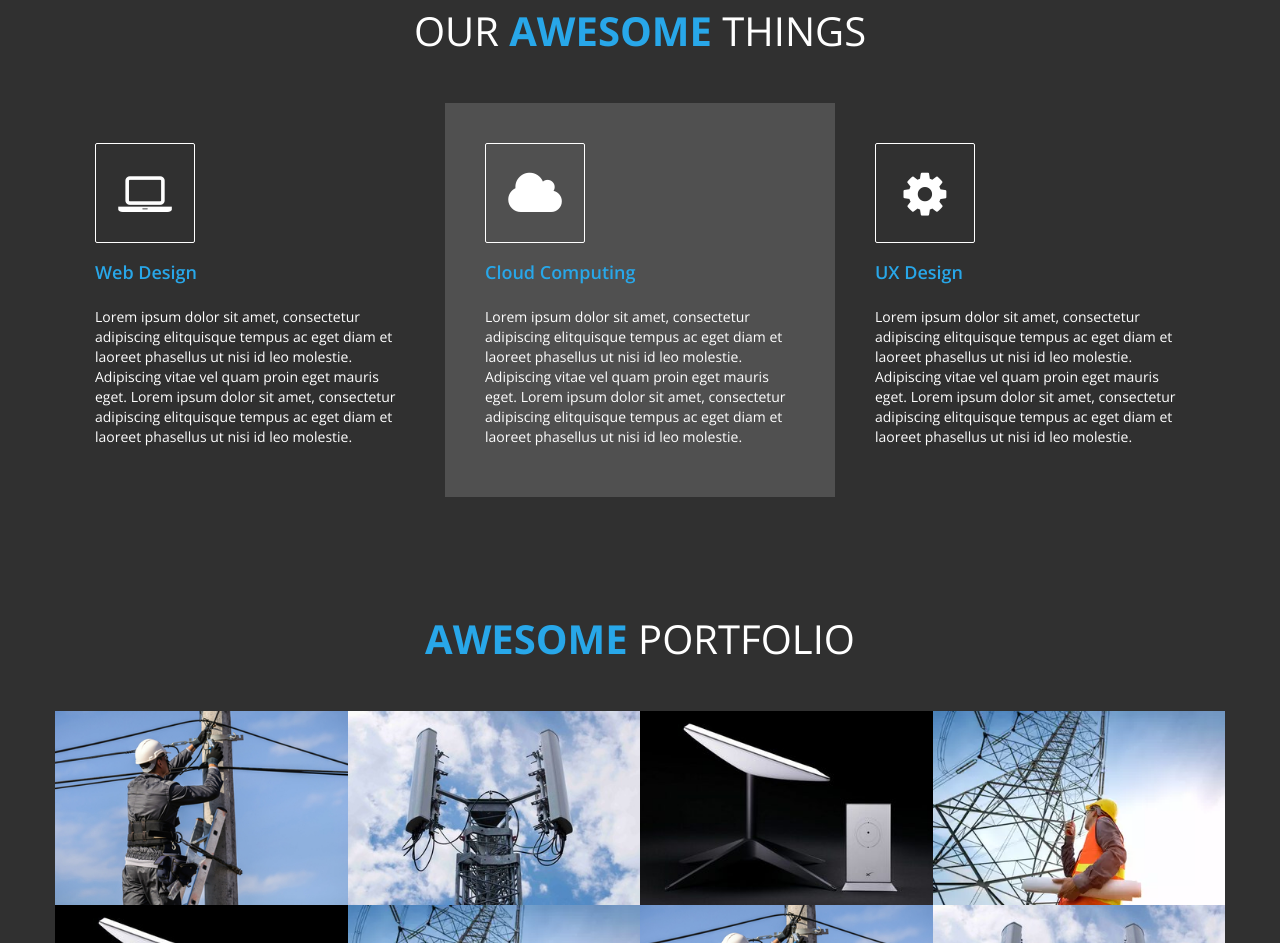
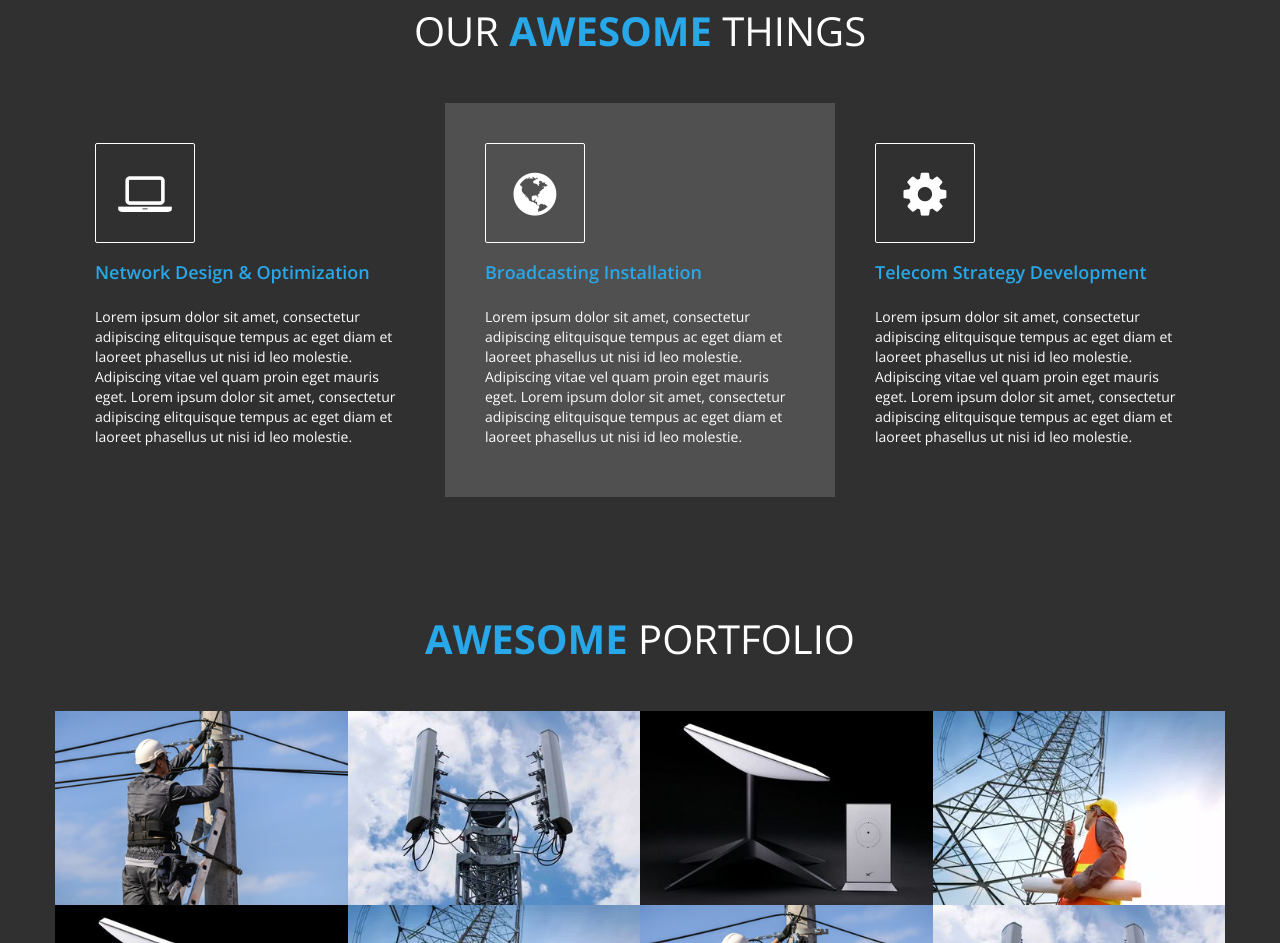
Before and after one commit to Afua-Wiah/arbawal, a plain HTML site: page index.html in a window 1280 px wide. Shown: the part 2193-3136 px from the top of the page. Drawn offline with nearby package versions, Linux system fonts and the light colour scheme.

Commit message:
icons and services update

```diff
--- a/index.html
+++ b/index.html
@@ -336,7 +336,7 @@
             data-wow-delay="0.6s"
           >
             <i class="fa fa-laptop"></i>
-            <h4>Web Design</h4>
+            <h4>Network Design & Optimization</h4>
             <p>
               Lorem ipsum dolor sit amet, consectetur adipiscing elitquisque
               tempus ac eget diam et laoreet phasellus ut nisi id leo molestie.
@@ -350,8 +350,8 @@
             data-wow-offset="50"
             data-wow-delay="0.9s"
           >
-            <i class="fa fa-cloud"></i>
-            <h4>Cloud Computing</h4>
+            <i class="fa fa-globe"></i>
+            <h4>Broadcasting Installation</h4>
             <p>
               Lorem ipsum dolor sit amet, consectetur adipiscing elitquisque
               tempus ac eget diam et laoreet phasellus ut nisi id leo molestie.
@@ -366,7 +366,7 @@
             data-wow-delay="0.6s"
           >
             <i class="fa fa-cog"></i>
-            <h4>UX Design</h4>
+            <h4>Telecom Strategy Development</h4>
             <p>
               Lorem ipsum dolor sit amet, consectetur adipiscing elitquisque
               tempus ac eget diam et laoreet phasellus ut nisi id leo molestie.
```
